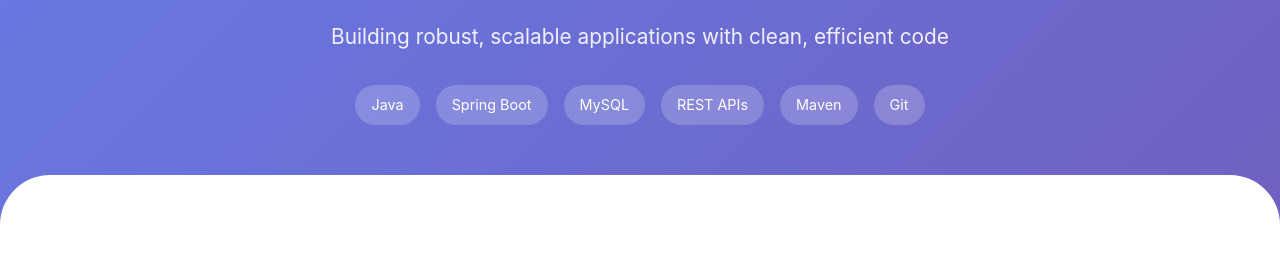
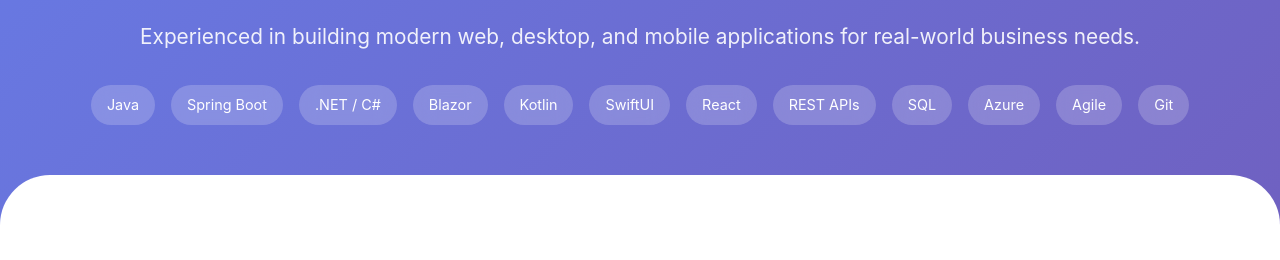
Before and after one commit to marisabiba/marisabiba.github.io, a plain HTML site: page index.html in a window 1280 px wide. Shown: the part 407-667 px from the top of the page. Drawn offline with Linux system fonts and the light colour scheme.

Commit message:
Update index.html

```diff
--- a/index.html
+++ b/index.html
@@ -35,13 +35,21 @@
             <div class="container">
                 <img src="images/Profile.png" alt="Marisa Biba" class="profile-photo">
                 <h1>&lt;software developer/&gt;</h1>
-                <p>Building robust, scalable applications with clean, efficient code</p>
+                <p>
+                    Experienced in building modern web, desktop, and mobile applications for real-world business needs.<br>
+                </p>
                 <div class="tech-stack">
                     <span class="tech-badge">Java</span>
                     <span class="tech-badge">Spring Boot</span>
-                    <span class="tech-badge">MySQL</span>
+                    <span class="tech-badge">.NET / C#</span>
+                    <span class="tech-badge">Blazor</span>
+                    <span class="tech-badge">Kotlin</span>
+                    <span class="tech-badge">SwiftUI</span>
+                    <span class="tech-badge">React</span>
                     <span class="tech-badge">REST APIs</span>
-                    <span class="tech-badge">Maven</span>
+                    <span class="tech-badge">SQL</span>
+                    <span class="tech-badge">Azure</span>
+                    <span class="tech-badge">Agile</span>
                     <span class="tech-badge">Git</span>
                 </div>
             </div>
```
